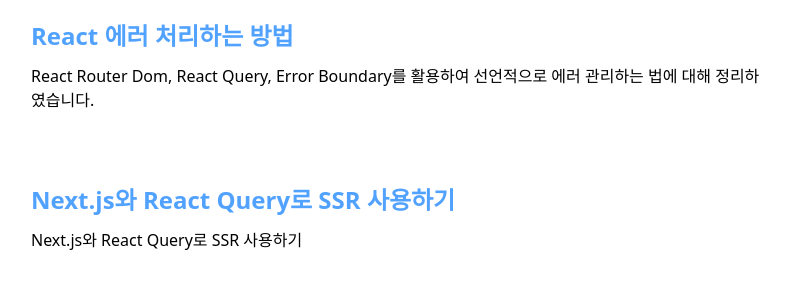
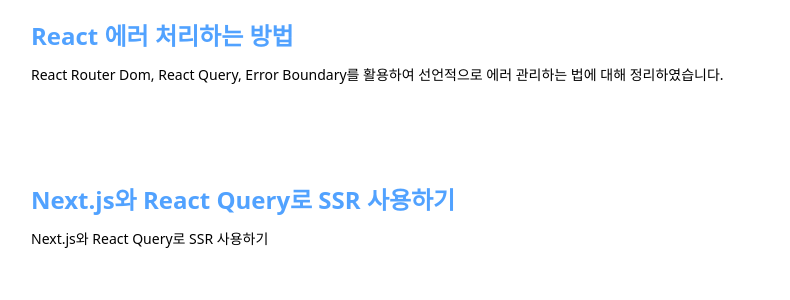
Before and after one commit to sangyun-hwang/sangyun-hwang.github.io, a Next.js app: page / in a window 1280 px wide. Shown: the top 300 px of the page, without its empty margins (241-1031 px from the left). Built offline with nearby package versions, Linux system fonts and the light colour scheme.

Commit message:
[style] tailwind 설정 임시 수정

```diff
--- a/src/app/globals.css
+++ b/src/app/globals.css
@@ -1,2 +1,78 @@
 @import "tailwindcss";
 @plugin "@tailwindcss/typography";
+@config "../../tailwind.config.ts";
+/* @layer components {
+  .typography {
+    h2 {
+      color: "#212529";
+      font-size: 30;
+      font-weight: 600;
+    }
+    h3 {
+      color: "#212529";
+      font-size: 20;
+      font-weight: 600;
+    }
+    h4 {
+      color: "#212529";
+      font-size: 18;
+      font-weight: 600;
+    }
+    p {
+      color: "#495057";
+      font-size: 16;
+      font-weight: 400;
+    }
+    ul {
+      margin: 0;
+      padding-left: "1.5rem";
+      li {
+        padding: 0;
+        margin: 0;
+      }
+    }
+    li {
+      color: "#495057";
+      font-size: 16;
+      font-weight: 400;
+      &marker {
+        color: "#495057";
+      }
+    }
+    blockquote {
+      background-color: "#F1F3F5";
+      border-inline-start-color: "#495057";
+      border-top-right-radius: "0.25rem";
+      border-bottom-right-radius: "0.25rem";
+      quotes: "none";
+      font-style: "normal";
+      margin: 0;
+      padding: "1rem";
+      p {
+        margin: 0;
+        padding: 0;
+      }
+    }
+    code {
+      color: "#495057";
+      font-weight: 600;
+      padding: "0.1rem 0.3rem";
+      border-radius: 3;
+      background: "#F1F3F5";
+      border: "1px solid #C4CDD7";
+      margin: "0 0.3rem";
+      &before &after {
+        display: "none";
+      }
+    }
+    a {
+      color: #3182ce;
+      &hover {
+        color: #2c5282;
+      }
+    }
+    img {
+      margin: "auto";
+    }
+  }
+} */
--- a/src/entities/post/ui/post/post-title.tsx
+++ b/src/entities/post/ui/post/post-title.tsx
@@ -1,13 +1,9 @@
-import { cn } from "@/shared/utils/cn";
-
 interface PostTitleProps {
   title: string;
 }
 
 export const PostTitle = ({ title }: PostTitleProps) => {
   return (
-    <h1 className={cn("text-2640 font-semibold w-full text-seo-600")}>
-      {title}
-    </h1>
+    <h1 className="text-2640 font-semibold w-full text-seo-600">{title}</h1>
   );
 };
--- a/tailwind.config.ts
+++ b/tailwind.config.ts
@@ -2,11 +2,7 @@
 import type { Config } from "tailwindcss";
 
 const config: Config = {
-  content: [
-    "./src/**/*.{js,ts,jsx,tsx,mdx}",
-    "./app/**/*.{js,ts,jsx,tsx,mdx}",
-    "../../packages/ui/src/**/*.{js,ts,jsx,tsx,mdx}",
-  ],
+  content: ["./src/**/*.{js,ts,jsx,tsx,mdx}"],
   theme: {
     extend: {
       backgroundImage: {
@@ -44,7 +40,7 @@
         2640: ["1.625rem", "2.5rem"],
         3240: ["2rem", "2.5rem"],
       },
-      typography: {
+      typography: () => ({
         DEFAULT: {
           css: {
             h2: {
@@ -120,7 +116,7 @@
             },
           },
         },
-      },
+      }),
     },
     screens: {
       xs: "320px",
```
